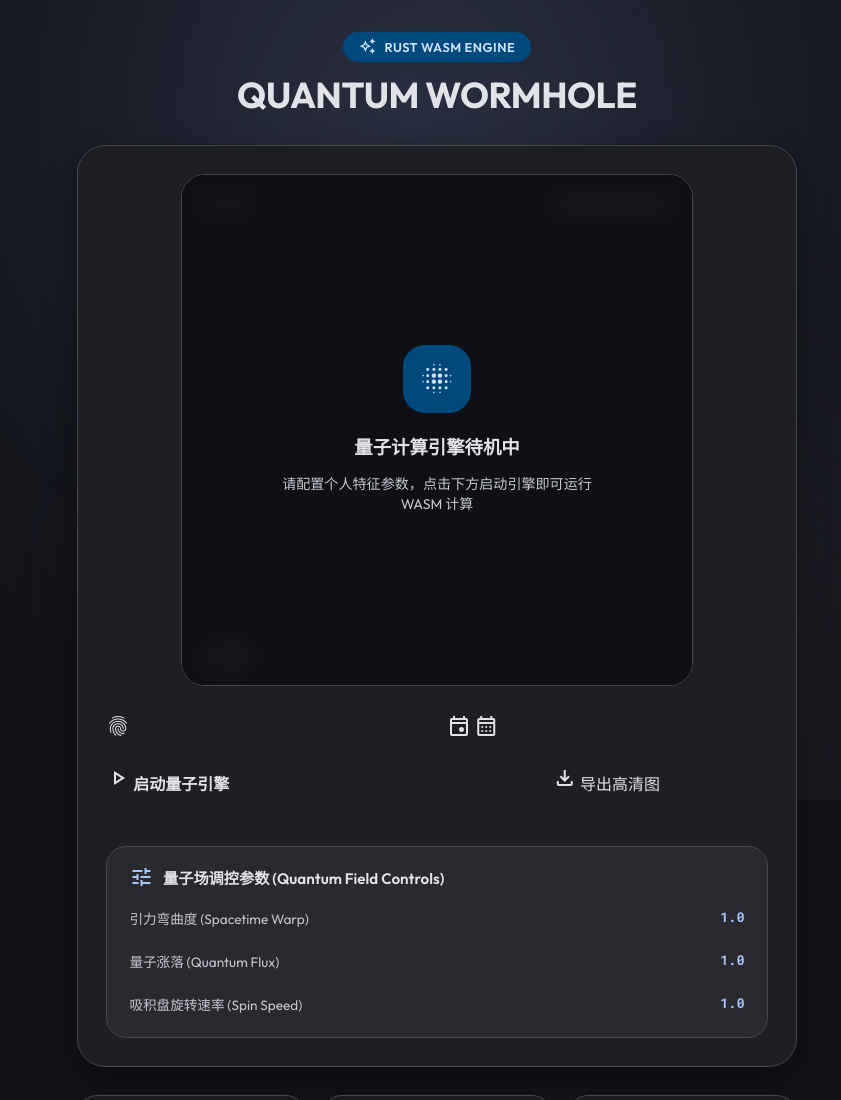
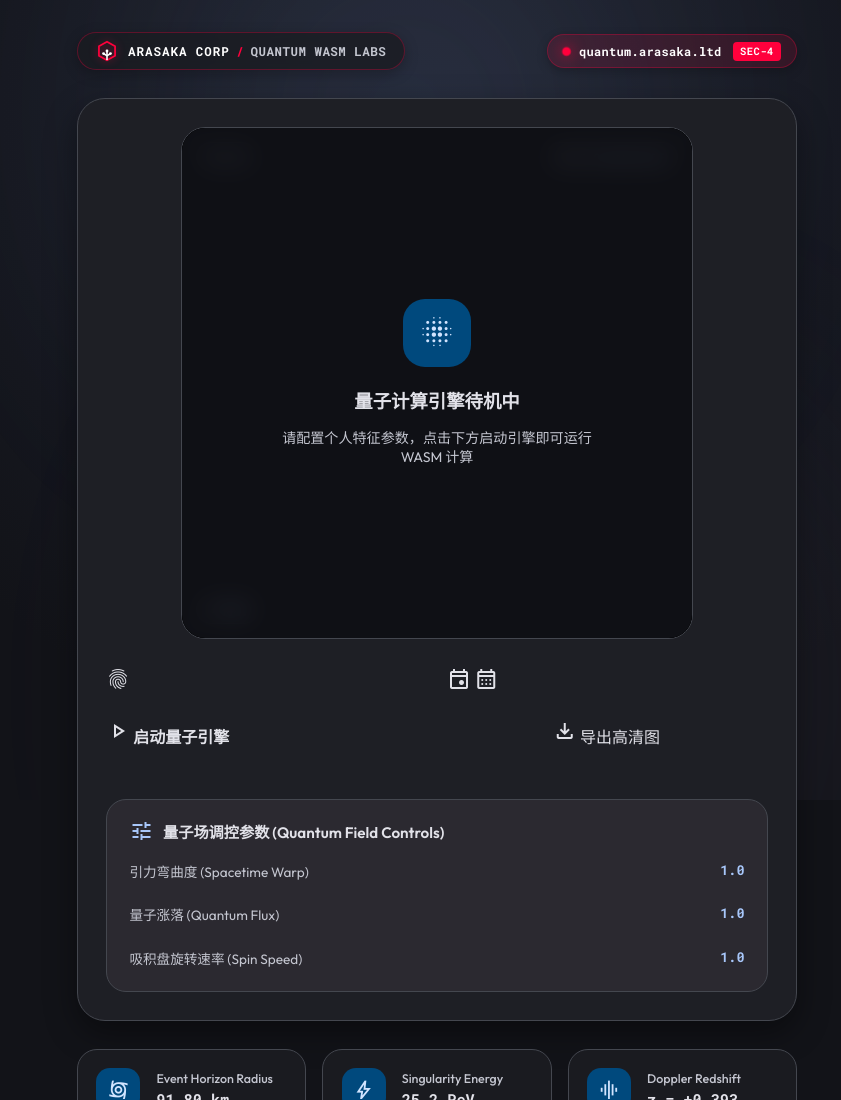
Before and after one commit to mozi1924/Quantum_wormhole_wasm-rs, a website built with Vite: page index.html in a window 1280 px wide. Shown: the top 1100 px of the page, without its empty margins (203-1044 px from the left). Built offline with nearby package versions, Linux system fonts and the light colour scheme.

Commit message:
feat: rebrand header with Arasaka corporate identity, custom SVG logo, and themed CSS tokens

```diff
--- a/index.html
+++ b/index.html
@@ -23,11 +23,33 @@
   <main class="app-container">
     <!-- Header -->
     <header class="app-header">
-      <div class="brand-badge">
-        <span class="material-symbols-outlined">auto_awesome</span>
-        <span>RUST WASM ENGINE</span>
+      <div class="header-top-bar">
+        <a href="https://www.arasaka.ltd" target="_blank" rel="noopener noreferrer" class="arasaka-brand-badge" title="Arasaka Corporation Official">
+          <div class="arasaka-logo-icon">
+            <svg class="arasaka-svg" xmlns="http://www.w3.org/2000/svg" viewBox="0 0 1451.3 1451.3">
+              <polygon class="svg-stroke" points="1257.5 1032.7 725.7 1339.7 193.9 1032.7 193.9 418.6 725.7 111.6 1257.5 418.6 1257.5 1032.7"></polygon>
+              <rect class="svg-fill" x="673.2" y="707.8" width="104.9" height="617.1"></rect>
+              <circle class="svg-fill" cx="725.7" cy="725.7" r="92.4"></circle>
+              <circle class="svg-fill" cx="498.81" cy="897.3" r="92.4"></circle>
+              <circle class="svg-fill" cx="953.04" cy="897.3" r="92.4"></circle>
+              <rect class="svg-fill" x="562.77" y="836.52" width="104.9" height="264.68" transform="translate(-531.45 1017.22) rotate(-60)"></rect>
+              <rect class="svg-fill" x="705" y="916.41" width="264.68" height="104.9" transform="translate(-372.25 548.47) rotate(-30)"></rect>
+            </svg>
+          </div>
+          <div class="brand-text-group">
+            <span class="brand-company">ARASAKA CORP</span>
+            <span class="brand-divider">/</span>
+            <span class="brand-dept">QUANTUM WASM LABS</span>
+          </div>
+        </a>
+
+        <div class="subdomain-badge" title="Target Domain: quantum.arasaka.ltd">
+          <span class="pulse-beacon"></span>
+          <span class="subdomain-url">quantum.arasaka.ltd</span>
+          <span class="clearance-tag">SEC-4</span>
+        </div>
       </div>
-      <h1 class="app-title">QUANTUM WORMHOLE</h1>
+
     </header>
 
     <!-- Main Card Area -->
@@ -80,7 +102,7 @@
             <md-outlined-text-field
               id="input-name"
               label="姓名 (Name)"
-              value="Mozi Quantum"
+              value="Shijie He"
               placeholder="请输入您的姓名"
               supporting-text="用于生成量子特征哈希">
               <span slot="leading-icon" class="material-symbols-outlined">fingerprint</span>
@@ -92,7 +114,7 @@
             <md-outlined-text-field
               id="input-dob"
               label="出生日期 (Date of Birth)"
-              value="2000-01-01"
+              value="1999-04-01"
               readonly
               supporting-text="点击选择时间维度的时空坐标">
               <span slot="leading-icon" class="material-symbols-outlined">event</span>
--- a/src/style.css
+++ b/src/style.css
@@ -71,44 +71,155 @@ body {
   gap: 1.75rem;
 }
 
-/* Material You Header */
+/* Material You & Cyber Corporate Header */
 .app-header {
+  width: 100%;
   text-align: center;
   display: flex;
   flex-direction: column;
   align-items: center;
-  gap: 0.6rem;
+  gap: 1rem;
 }
 
-.brand-badge {
+.header-top-bar {
+  display: flex;
+  align-items: center;
+  justify-content: space-between;
+  width: 100%;
+  gap: 1rem;
+}
+
+@media (max-width: 640px) {
+  .header-top-bar {
+    flex-direction: column;
+    justify-content: center;
+    gap: 0.75rem;
+  }
+}
+
+/* Arasaka Corporate Brand Badge */
+.arasaka-brand-badge {
   display: inline-flex;
   align-items: center;
-  gap: 0.5rem;
-  padding: 0.4rem 1rem;
+  gap: 0.65rem;
+  padding: 0.45rem 1.1rem;
   border-radius: 9999px;
-  background: var(--md-sys-color-primary-container);
-  color: var(--md-sys-color-on-primary-container);
-  font-size: 0.8rem;
-  font-weight: 600;
-  letter-spacing: 0.5px;
+  background: rgba(26, 27, 32, 0.75);
+  backdrop-filter: blur(12px);
+  -webkit-backdrop-filter: blur(12px);
+  border: 1px solid var(--arasaka-border-red);
+  text-decoration: none;
+  transition: all 0.25s cubic-bezier(0.2, 0, 0, 1);
+  box-shadow: 0 4px 14px rgba(0, 0, 0, 0.25);
 }
 
-.brand-badge .material-symbols-outlined {
-  font-size: 1.1rem;
+.arasaka-brand-badge:hover {
+  border-color: var(--arasaka-red);
+  background: rgba(35, 20, 26, 0.85);
+  box-shadow: 0 0 18px var(--arasaka-red-glow);
+  transform: translateY(-1px);
 }
 
-.app-title {
-  font-size: 2.25rem;
-  font-weight: 700;
-  letter-spacing: -0.5px;
-  color: var(--md-sys-color-on-surface);
+.arasaka-logo-icon {
+  width: 22px;
+  height: 22px;
+  display: flex;
+  align-items: center;
+  justify-content: center;
+  flex-shrink: 0;
 }
 
-.app-subtitle {
-  font-size: 0.95rem;
+.arasaka-svg {
+  width: 100%;
+  height: 100%;
+  filter: drop-shadow(0 0 4px var(--arasaka-red-glow));
+}
+
+.arasaka-svg .svg-stroke {
+  stroke: var(--arasaka-red);
+  stroke-width: 115px;
+  fill: none;
+  transition: stroke 0.25s ease;
+}
+
+.arasaka-svg .svg-fill {
+  fill: #ffffff;
+  transition: fill 0.25s ease;
+}
+
+.arasaka-brand-badge:hover .arasaka-svg .svg-fill {
+  fill: #ffffff;
+}
+
+.brand-text-group {
+  font-family: var(--md-sys-font-family-mono);
+  font-size: 0.78rem;
+  letter-spacing: 0.5px;
+  display: flex;
+  align-items: center;
+  gap: 0.4rem;
+}
+
+.brand-company {
+  font-weight: 800;
+  color: #ffffff;
+  letter-spacing: 1px;
+}
+
+.brand-divider {
+  color: var(--arasaka-red);
+  font-weight: 800;
+}
+
+.brand-dept {
   color: var(--md-sys-color-on-surface-variant);
-  max-width: 540px;
-  line-height: 1.4;
+  font-weight: 600;
+}
+
+/* Sub-domain Deployment Badge */
+.subdomain-badge {
+  display: inline-flex;
+  align-items: center;
+  gap: 0.55rem;
+  padding: 0.4rem 0.95rem;
+  border-radius: 9999px;
+  background: var(--arasaka-dark-red);
+  border: 1px solid var(--arasaka-border-red);
+  font-family: var(--md-sys-font-family-mono);
+  font-size: 0.75rem;
+  box-shadow: 0 4px 12px rgba(0, 0, 0, 0.2);
+}
+
+.pulse-beacon {
+  width: 7px;
+  height: 7px;
+  border-radius: 50%;
+  background-color: var(--arasaka-red);
+  box-shadow: 0 0 8px var(--arasaka-red);
+  animation: pulseRed 2s infinite ease-in-out;
+}
+
+@keyframes pulseRed {
+  0% { transform: scale(0.95); opacity: 0.8; box-shadow: 0 0 4px var(--arasaka-red); }
+  50% { transform: scale(1.25); opacity: 1; box-shadow: 0 0 12px var(--arasaka-red); }
+  100% { transform: scale(0.95); opacity: 0.8; box-shadow: 0 0 4px var(--arasaka-red); }
+}
+
+.subdomain-url {
+  color: #ffffff;
+  font-weight: 700;
+  letter-spacing: 0.3px;
+}
+
+.clearance-tag {
+  font-size: 0.65rem;
+  padding: 0.15rem 0.45rem;
+  background: var(--arasaka-red);
+  color: #ffffff;
+  border-radius: 4px;
+  font-weight: 800;
+  letter-spacing: 0.5px;
+  margin-left: 0.15rem;
 }
 
 /* Main Card */
--- a/src/theme.css
+++ b/src/theme.css
@@ -1,5 +1,11 @@
-/* Material Design 3 (Material You / Pixel Expressive Dark Palette) Tokens */
+  /* Material Design 3 (Material You / Pixel Expressive Dark Palette) Tokens */
 :root {
+  /* Arasaka Cyber-Corporate Accent Tokens */
+  --arasaka-red: #ff003c;
+  --arasaka-red-glow: rgba(255, 0, 60, 0.4);
+  --arasaka-dark-red: rgba(255, 0, 60, 0.12);
+  --arasaka-border-red: rgba(255, 0, 60, 0.3);
+
   /* Dynamic Color Palette */
   --md-sys-color-surface: #121318;
   --md-sys-color-surface-container-lowest: #0e0e13;
```
Also changed, not shown: public/arasaka-logo.svg (added).
